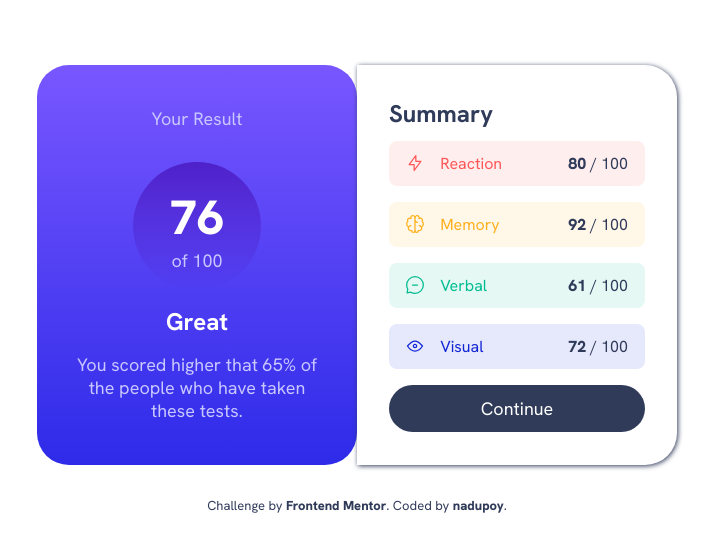
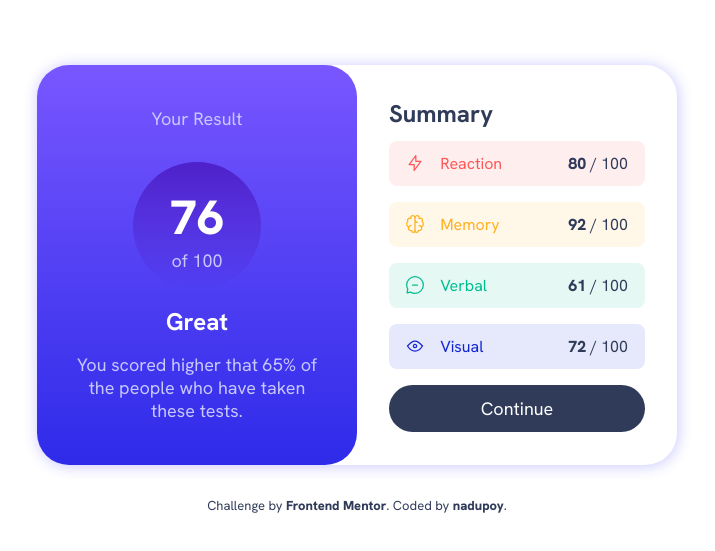
Before and after one commit to nadupoy/Frontend-Mentor---Results-Summary-Component-Angular-, an Angular app: page / in a window 1280 px wide. Shown: the part 111-662 px from the top of the page, without its empty margins (283-998 px from the left). Built offline with nearby package versions, Linux system fonts and the light colour scheme.

Commit message:
Box shadow fix.

```diff
--- a/src/app/app.component.css
+++ b/src/app/app.component.css
@@ -4,6 +4,10 @@
     max-width: 375px;
     display: flex;
     flex-direction: column;
+    background-color: var(--white);
+    box-shadow: 0px 1px 15px var(--light-lavender);
+    padding-bottom: 40px;
+    border-radius: 0px 0px 32px 32px;
   }
 }
 
@@ -12,11 +16,10 @@
   main {
     width: 640px;
     height: 400px;
+    background-color: var(--white);
+    border-radius: 32px;
     display: grid;
     grid-template-columns: 50% 50%;
+    box-shadow: 1px 1px 15px var(--light-lavender);
   }
 }
-
-/* Large devices */
-@media only screen and (min-width: 1199px) {
-}
--- a/src/app/summary/summary.component.css
+++ b/src/app/summary/summary.component.css
@@ -42,8 +42,6 @@
     flex-direction: column;
     justify-content: center;
     border-radius: 0px 32px 32px 0px;
-    background-color: var(--white);
-    box-shadow: 1px 1px 5px var(--dark-gray-blue);
   }
 
   h2 {
```
